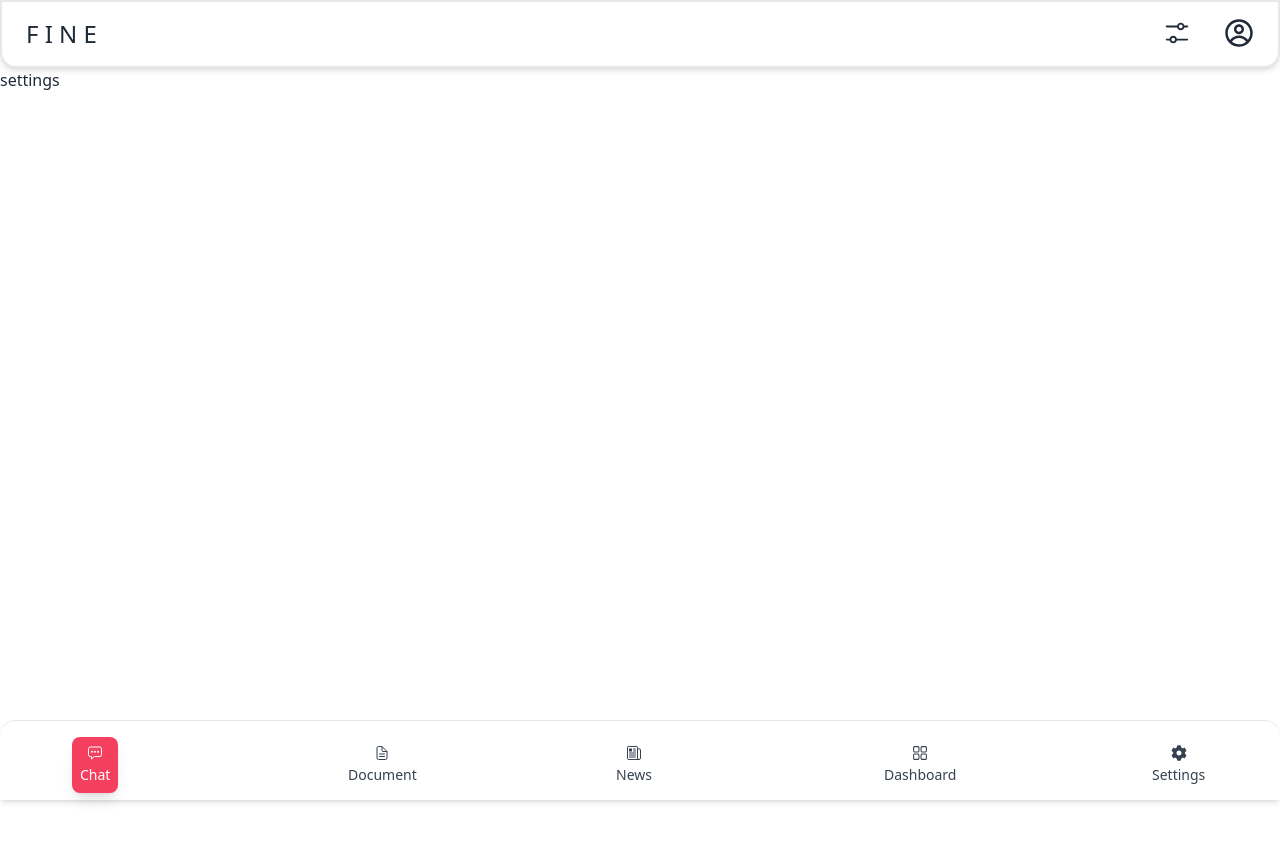
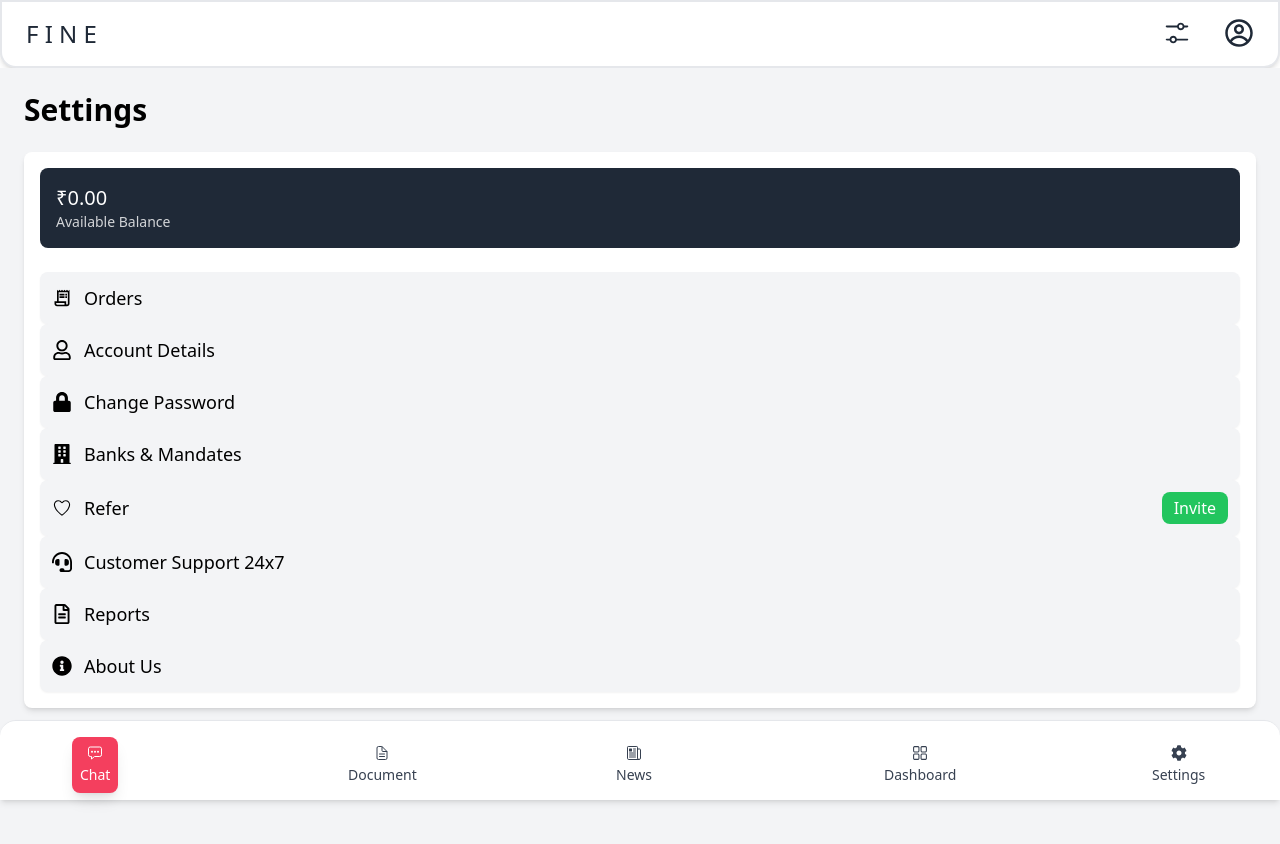
Before and after one commit to Minhajul-Abidin/personal-finance-app, a React (Vite) app in the folder Frontend/: page /settings in a window 1280 px wide. Shown: the top 844 px of the page. Before the commit the page ends 800 px from the top, so only its background shows below. Built offline with nearby package versions, Linux system fonts and the light colour scheme.

Commit message:
setting page updated

```diff
--- a/Frontend/src/pages/Settings.jsx
+++ b/Frontend/src/pages/Settings.jsx
@@ -1,5 +1,139 @@
-function Settings() {
-  return <div>settings</div>;
+import { useState } from "react";
+import { FaRegUser, FaRegFileAlt, FaHeadset, FaBuilding, FaLock, FaInfoCircle, FaCopy } from "react-icons/fa";
+import { MdOutlineReceiptLong } from "react-icons/md";
+import { IoIosHeartEmpty } from "react-icons/io";
+import { Line } from "react-chartjs-2";
+import { Chart as ChartJS, CategoryScale, LinearScale, PointElement, LineElement, Title, Tooltip, Legend } from "chart.js";
+
+ChartJS.register(CategoryScale, LinearScale, PointElement, LineElement, Title, Tooltip, Legend);
+
+export default function Settings() {
+  const [darkMode, setDarkMode] = useState(false);
+  const [showPasswordModal, setShowPasswordModal] = useState(false);
+  const [newPassword, setNewPassword] = useState("");
+  const [confirmPassword, setConfirmPassword] = useState("");
+  const [passwordMessage, setPasswordMessage] = useState("");
+  const [showSuccessPopup, setShowSuccessPopup] = useState(false);
+  const [showReferModal, setShowReferModal] = useState(false);
+  const [referralLink] = useState("www.wisewealth.com");
+  const [showReportModal, setShowReportModal] = useState(false);
+  const [showAboutUsModal, setShowAboutUsModal] = useState(false);
+
+  const handleSavePassword = () => {
+    if (newPassword === confirmPassword && newPassword.length >= 8 && newPassword.length <= 32) {
+      setPasswordMessage("");
+      setShowSuccessPopup(true);
+      setTimeout(() => {
+        setShowSuccessPopup(false);
+        setShowPasswordModal(false);
+        setNewPassword("");
+        setConfirmPassword("");
+      }, 2000);
+    } else {
+      setPasswordMessage("Passwords do not match or are out of range (8-32 characters)");
+    }
+  };
+
+  const handleCopyReferral = () => {
+    navigator.clipboard.writeText(referralLink);
+    alert("Referral link copied!");
+  };
+
+  const investmentData = {
+    labels: Array.from({ length: 21 }, (_, i) => `${i} yrs`),
+    datasets: [
+      {
+        label: "Investment Growth (30% CAGR)",
+        data: Array.from({ length: 21 }, (_, i) => 10000 * Math.pow(1.3, i)),
+        borderColor: "#4CAF50",
+        borderWidth: 2,
+        fill: false,
+      },
+    ],
+  };
+
+  return (
+    <div className={`p-6 min-h-screen ${darkMode ? "bg-gray-900 text-white" : "bg-gray-100 text-black"}`}>
+      <h2 className="text-3xl font-semibold mb-6">Settings</h2>
+      <div className="max-h-[80vh] overflow-y-auto p-4 bg-white shadow-md rounded-lg custom-scrollbar">
+        <div className="flex justify-between items-center bg-gray-800 text-white p-4 rounded-lg mb-6">
+          <div>
+            <p className="text-xl font-medium">₹0.00</p>
+            <p className="text-sm opacity-80">Available Balance</p>
+          </div>
+        </div>
+        <SettingItem icon={MdOutlineReceiptLong} title="Orders" />
+        <SettingItem icon={FaRegUser} title="Account Details" />
+        <SettingItem icon={FaLock} title="Change Password" onClick={() => setShowPasswordModal(true)} />
+        <SettingItem icon={FaBuilding} title="Banks & Mandates" />
+        <SettingItem icon={IoIosHeartEmpty} title="Refer" button="Invite" onClick={() => setShowReferModal(true)} />
+        <SettingItem icon={FaHeadset} title="Customer Support 24x7" />
+        <SettingItem icon={FaRegFileAlt} title="Reports" onClick={() => setShowReportModal(true)} />
+        <SettingItem icon={FaInfoCircle} title="About Us" onClick={() => setShowAboutUsModal(true)} />
+      </div>
+
+      {showPasswordModal && (
+        <Modal title="Change Password" onClose={() => { setShowPasswordModal(false); setNewPassword(""); setConfirmPassword(""); setPasswordMessage(""); }}>
+          <input
+            type="password"
+            placeholder="New Password (8-32 characters)"
+            value={newPassword}
+            onChange={(e) => setNewPassword(e.target.value)}
+            className="w-full p-2 border rounded mb-3"
+          />
+          <input
+            type="password"
+            placeholder="Confirm Password"
+            value={confirmPassword}
+            onChange={(e) => setConfirmPassword(e.target.value)}
+            className="w-full p-2 border rounded mb-3"
+          />
+          {passwordMessage && <p className="text-sm text-red-500">{passwordMessage}</p>}
+          <button onClick={handleSavePassword} className="bg-blue-600 text-white px-4 py-2 rounded">Save</button>
+        </Modal>
+      )}
+
+      {showReferModal && (
+        <Modal title="Referral Link" onClose={() => setShowReferModal(false)}>
+          <div className="flex justify-between items-center p-3 bg-gray-100 rounded-lg shadow-sm">
+            <span className="text-lg">{referralLink}</span>
+            <FaCopy className="text-xl cursor-pointer" onClick={handleCopyReferral} />
+          </div>
+        </Modal>
+      )}
+
+      {showReportModal && (
+        <Modal title="Investment Growth Report" onClose={() => setShowReportModal(false)}>
+          <Line data={investmentData} />
+        </Modal>
+      )}
+
+      {showAboutUsModal && (
+        <Modal title="About Us" onClose={() => setShowAboutUsModal(false)}>
+          <p className="text-gray-700 text-center text-lg mb-4">WiseWealth is dedicated to empowering individuals with financial knowledge and investment strategies. We actively contribute to society by promoting financial literacy and supporting the Make in India initiative.</p>
+          <p className="text-gray-600 text-center">Join us in building a stronger financial future for everyone.</p>
+        </Modal>
+      )}
+    </div>
+  );
 }
 
-export default Settings;
+const SettingItem = ({ icon: Icon, title, button, onClick }) => (
+  <div onClick={onClick} className="flex justify-between items-center p-3 bg-gray-100 rounded-lg shadow-sm cursor-pointer">
+    <div className="flex items-center space-x-3">
+      {Icon && <Icon className="text-xl" />}
+      <span className="text-lg">{title}</span>
+    </div>
+    {button && <button className="bg-green-500 text-white px-3 py-1 rounded-lg">{button}</button>}
+  </div>
+);
+
+const Modal = ({ title, children, onClose }) => (
+  <div className="fixed inset-0 flex items-center justify-center bg-black bg-opacity-50">
+    <div className="bg-white p-6 rounded-lg shadow-lg w-96 max-h-[80vh] overflow-y-auto custom-scrollbar">
+      <h3 className="text-xl font-semibold mb-4 text-center">{title}</h3>
+      {children}
+      <button onClick={onClose} className="mt-4 bg-red-500 text-white px-4 py-2 rounded w-full">Close</button>
+    </div>
+  </div>
+);
```
Also changed, not shown: 1 other file (tests, documents, lock files or other folders).
